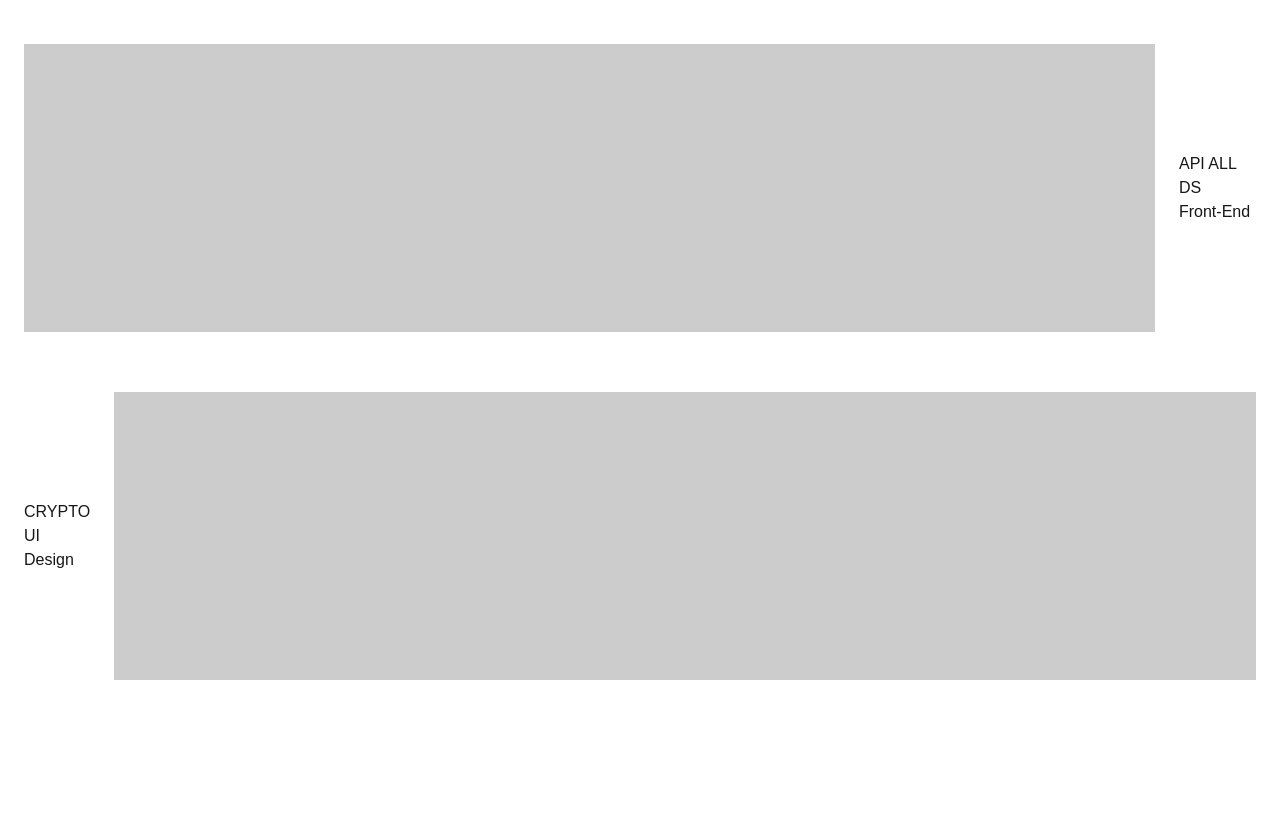
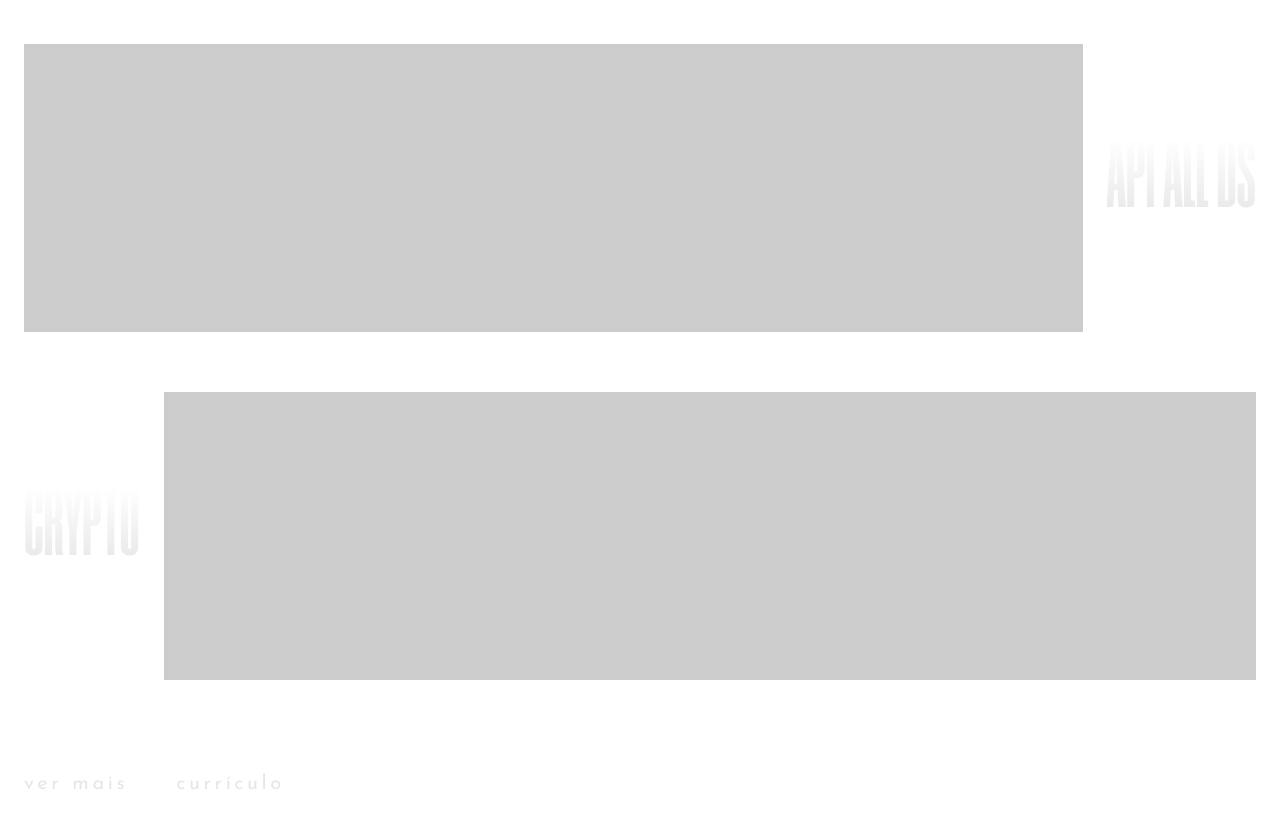
Before and after one commit to allangdasilva/portfolio, a Next.js app: page / in a window 1280 px wide. Shown: the part 1940-2768 px from the top of the page. Built offline with nearby package versions, Linux system fonts and the light colour scheme.

Commit message:
Implementação da Works Section concluída

```diff
--- a/src/app/globals.css
+++ b/src/app/globals.css
@@ -51,8 +51,11 @@
 }
 
 @layer components {
-  .link {
+  .link-decoration {
     @apply absolute bottom-1.5 right-0 size-[70%] origin-bottom bg-white/10 group-hover:scale-y-12 transition-transform duration-300 ease-out -z-10;
+  }
+  .link-style {
+    @apply relative inline-block py-3 pr-6 font-josefin text-xl text-gray-1   leading-6 tracking-[0.18em];
   }
 
   .title-gradient-responsive {
--- a/src/components/Nav.tsx
+++ b/src/components/Nav.tsx
@@ -8,7 +8,7 @@ export default function Nav() {
   const copy = navCopy;
 
   return (
-    <nav className="fixed w-full top-0 left-0 z-10 bg-gradient-to-b from-black/40 from-60% to-transparent max-[640px]:from-black/60">
+    <nav className="fixed w-full top-0 left-0 z-10 bg-gradient-to-b from-black/40 to-transparent max-[640px]:from-black/60">
       <div className="container w-full flex justify-between items-center gap-6 py-6 max-sm:flex-col max-sm:gap-2">
         <Link
           className="inline-block py-3 font-maragsa text-3xl leading-[1] text-white"
@@ -18,13 +18,10 @@ export default function Nav() {
         </Link>
         <ul className="flex justify-between gap-6 max-[400px]:flex-col max-[400px]:items-center max-[400px]:gap-1">
           {copy.map(({ key, id, name }) => (
-            <li className="font-josefin text-xl text-gray-1" key={key}>
-              <a
-                className="relative inline-block py-3 pr-6 leading-6 tracking-[0.18em] group"
-                href={`#${id}`}
-              >
+            <li key={key}>
+              <a className="link-style group" href={`#${id}`}>
                 {name}
-                <span className="link"></span>
+                <span className="link-decoration"></span>
               </a>
             </li>
           ))}
--- a/src/components/WorksSection.tsx
+++ b/src/components/WorksSection.tsx
@@ -19,14 +19,20 @@ export default function WorksSection() {
         <ul className="flex flex-col gap-[60px]">
           {copy.map(({ key, project, description, url }, index) => (
             <li
-              className={`flex  items-center gap-6 ${
-                index % 2 === 0 ? "flex-row-reverse" : ""
-              }`}
+              className={`flex items-center gap-6 ${
+                index % 2 === 0
+                  ? "flex-row-reverse max-[640px]:items-start"
+                  : "max-[640px]:items-end max-[640px]:text-end"
+              } max-[640px]:flex-col max-[640px]:gap-4 `}
               key={key}
             >
-              <div>
-                <h2>{project}</h2>
-                <p>{description}</p>
+              <div className="w-full max-w-fit">
+                <h2 className="inline-block font-humane text-[6rem] leading-[0.85] bg-gradient-to-b from-white to-gray-1 bg-clip-text text-transparent max-[640px]:text-[4rem]">
+                  {project}
+                </h2>
+                <p className="font-maragsa leading-[1] -translate-y-2 text-white max-[640px]:translate-y-0">
+                  {description}
+                </p>
               </div>
 
               <div className="w-full h-72 bg-gray-2"></div>
@@ -34,6 +40,16 @@ export default function WorksSection() {
           ))}
         </ul>
       </div>
+      <div className="flex gap-6 flex-wrap">
+        <a className="link-style group" href={``}>
+          ver mais
+          <span className="link-decoration"></span>
+        </a>
+        <a className="link-style group" href={``}>
+          currículo
+          <span className="link-decoration"></span>
+        </a>
+      </div>
     </section>
   );
 }
```
